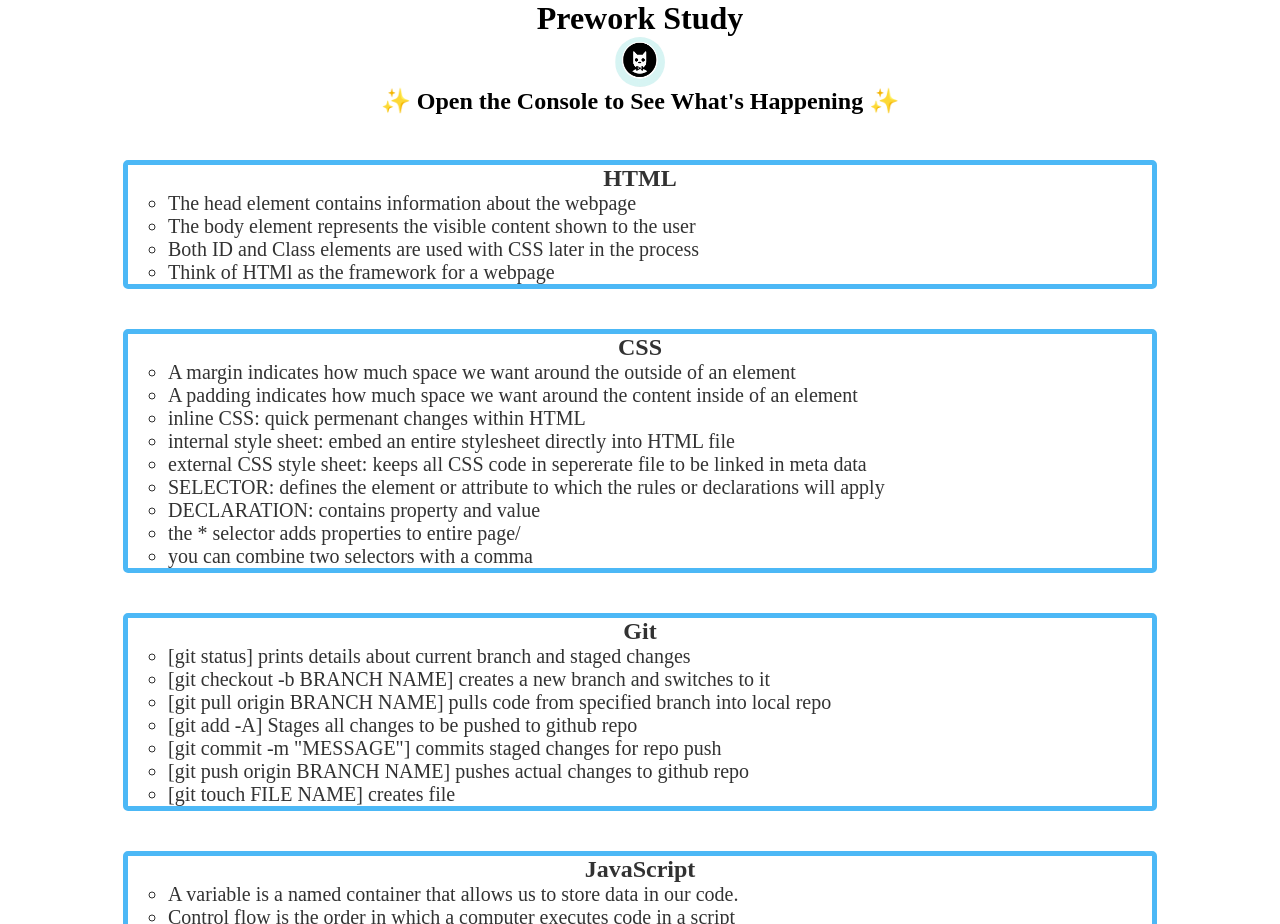
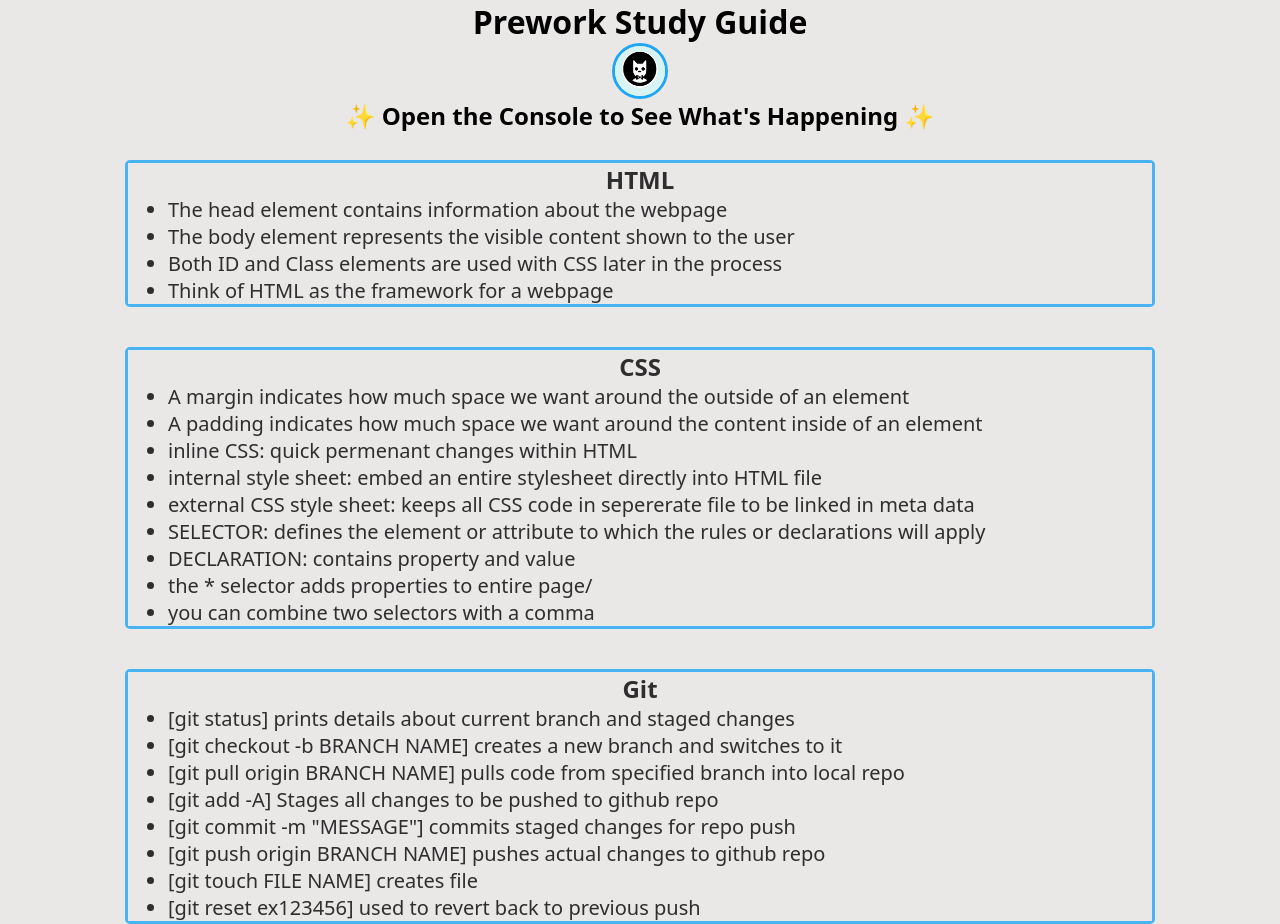
Before and after one commit to KodaCaleb/prework-study-guide, a plain HTML site: page index.html in a window 1280 px wide. Shown: the top 924 px of the page. Drawn offline with Linux system fonts and the light colour scheme.

Commit message:
added CSS styling

```diff
--- a/assets/style.css
+++ b/assets/style.css
@@ -1,7 +1,8 @@
 * {
     margin: 0;
     padding: 0;
-    background-color: rgb(255, 255, 255);
+    background-color: rgb(234, 231, 231);
+    font-family: system-ui, -apple-system, BlinkMacSystemFont, 'Segoe UI', Roboto, Oxygen, Ubuntu, Cantarell, 'Open Sans', 'Helvetica Neue', sans-serif;
 }
 
 
@@ -9,11 +10,16 @@ header,
 footer {
     width: 100%;
     height: 120px;
-    background-color: rgba(255, 255, 255, 0.69);
+    background-color: rgba(234, 231, 231);
     color: rgb(0, 0, 0);
 }
 
-h1,
+h1{
+
+    text-align: center;
+    font: 200;
+
+}
 h2 {
     text-align: center;
     color: rgb(0, 0, 0);
@@ -25,6 +31,7 @@ img {
     width: 50px;
     margin-left: auto;
     margin-right: auto;
+    border: 3px solid #20A7F4;
     border-radius: 30px;
 }
 
@@ -35,7 +42,7 @@ ul {
 }
 
 ul {
-    list-style-type: circle;
+    list-style-type: disc;
     color: rgb(0, 0, 0);
 }
 
@@ -44,10 +51,12 @@ p {
     font-size: 30px;
   }
 
+/* add gradient and cursor effect */
+
 .card {
     width:80%;
     margin: 40px auto;
-    border: 5px solid #20A7F4 ;
+    border: 3px solid #20A7F4 ;
     border-radius: 5px;
     cursor: pointer;
     position: relative;
--- a/index.html
+++ b/index.html
@@ -9,7 +9,7 @@
   </head>
   <body>
     <header id="header">
-      <h1>Prework Study</h1>
+      <h1>Prework Study Guide</h1>
       <img src="./assets/bowtie-cat.png" alt="Profile image of cat wearing a bow tie." />
       <h2>✨ Open the Console to See What's Happening ✨</h2>
     </header>
@@ -20,7 +20,7 @@
           <li>The head element contains information about the webpage</li>
           <li>The body element represents the visible content shown to the user</li>
           <li>Both ID and Class elements are used with CSS later in the process</li>
-          <li>Think of HTMl as the framework for a webpage</li>
+          <li>Think of HTML as the framework for a webpage</li>
 
           </ul>
         </section>
@@ -50,6 +50,7 @@
             <li>[git commit -m "MESSAGE"] commits staged changes for repo push</li>
             <li>[git push origin BRANCH NAME] pushes actual changes to github repo</li>
             <li>[git touch FILE NAME] creates file </li>
+            <li>[git reset ex123456] used to revert back to previous push</li>
           </ul>
         </section>
 
```
